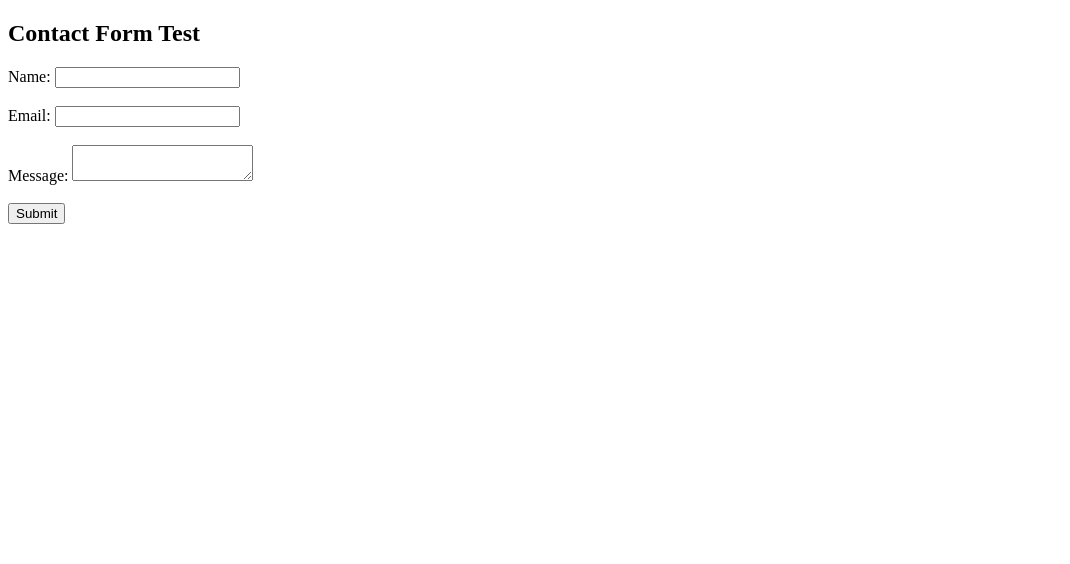
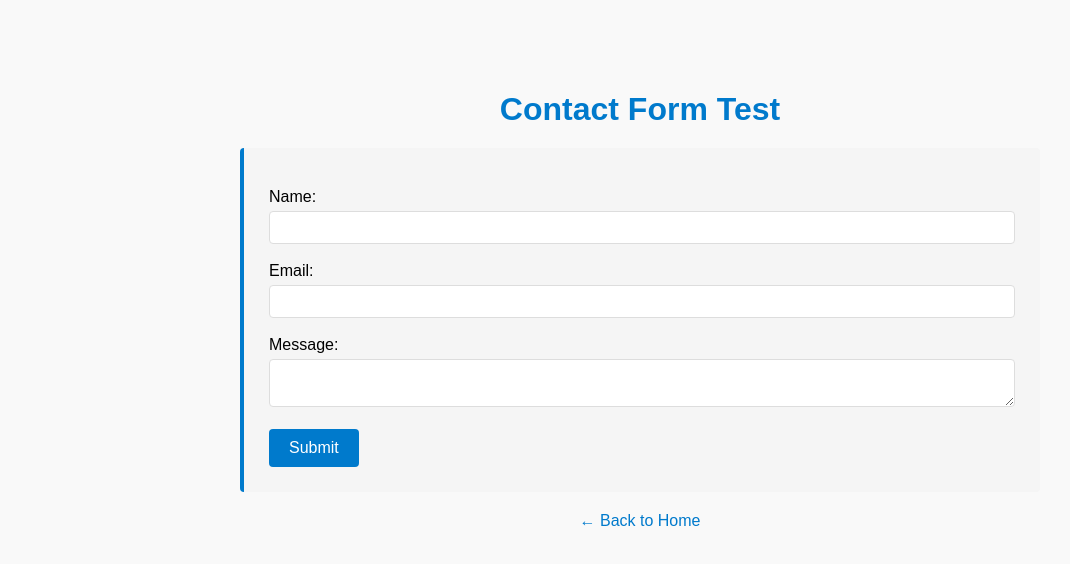
Before and after one commit to nananakx-x/my-test-site, a plain HTML site: page contact.html in a window 1280 px wide. Shown: the whole page, without its empty margins (0-1070 px from the left). Drawn offline with Linux system fonts and the light colour scheme.

Commit message:
Make style uniform

```diff
--- a/contact.html
+++ b/contact.html
@@ -1,12 +1,21 @@
 <!DOCTYPE html>
 <html>
+<head>
+    <title>Contact Form Test</title>
+    <link rel="stylesheet" href="style.css">
+</head>
 <body>
-    <h2>Contact Form Test</h2>
+    <div class="container">
+        <h1>Contact Form Test</h1>
+        <div class="content-box">
             <form>
                 Name: <input type="text" name="name"><br><br>
                 Email: <input type="email" name="email"><br><br>
                 Message: <textarea name="message"></textarea><br><br>
                 <button type="submit">Submit</button>
             </form>
+        </div>
+        <p><a href="index.html">← Back to Home</a></p>
+    </div>
 </body>
 </html>
--- /dev/null
+++ b/style.css
@@ -0,0 +1,66 @@
+/* style.css - Shared styles for all pages */
+body {
+    font-family: Arial, sans-serif;
+    max-width: 800px;
+    margin: 50px auto;
+    padding: 20px;
+    background-color: #f9f9f9;
+}
+
+.container {
+    text-align: center;
+}
+
+h1 {
+    color: #007acc;
+    margin-bottom: 20px;
+}
+
+.content-box, .info-box {
+    background: #f5f5f5;
+    border-left: 4px solid #007acc;
+    padding: 25px;
+    margin: 20px 0;
+    text-align: left;
+    border-radius: 4px;
+}
+
+.info-box {
+    background: #eef7ff;
+}
+
+form {
+    margin-top: 15px;
+}
+
+input, textarea {
+    width: 100%;
+    padding: 8px;
+    margin-top: 5px;
+    border: 1px solid #ddd;
+    border-radius: 4px;
+    box-sizing: border-box;
+}
+
+button {
+    background-color: #007acc;
+    color: white;
+    padding: 10px 20px;
+    border: none;
+    border-radius: 4px;
+    cursor: pointer;
+    font-size: 16px;
+}
+
+button:hover {
+    background-color: #005a99;
+}
+
+a {
+    color: #007acc;
+    text-decoration: none;
+}
+
+a:hover {
+    text-decoration: underline;
+}
```
Also changed, not shown: index.html (+4 -21 lines), load-test.html (+12 -5 lines), test-sql.html (+10 -1 lines). Lines whose indentation alone changed are shown as unchanged.
